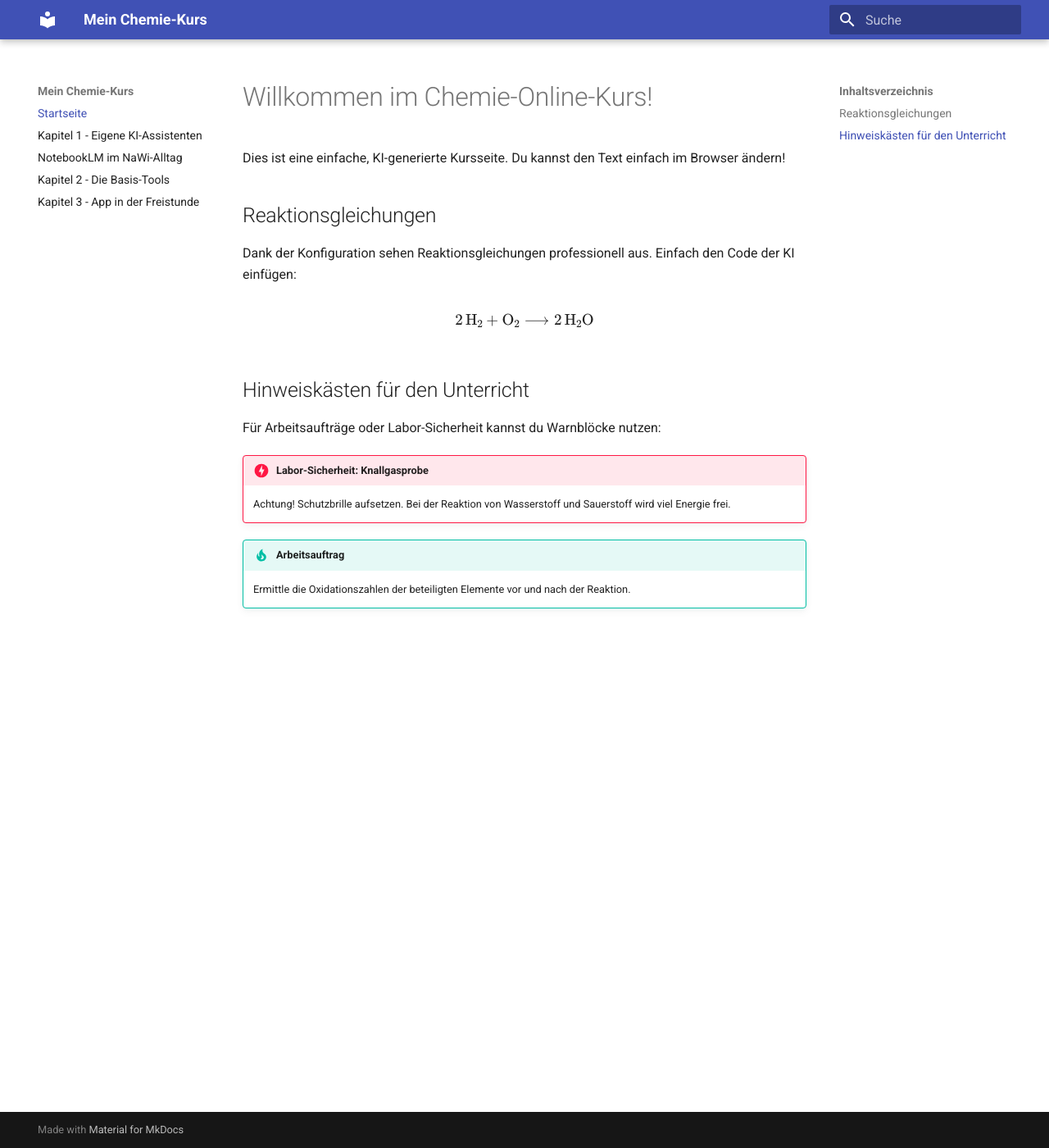
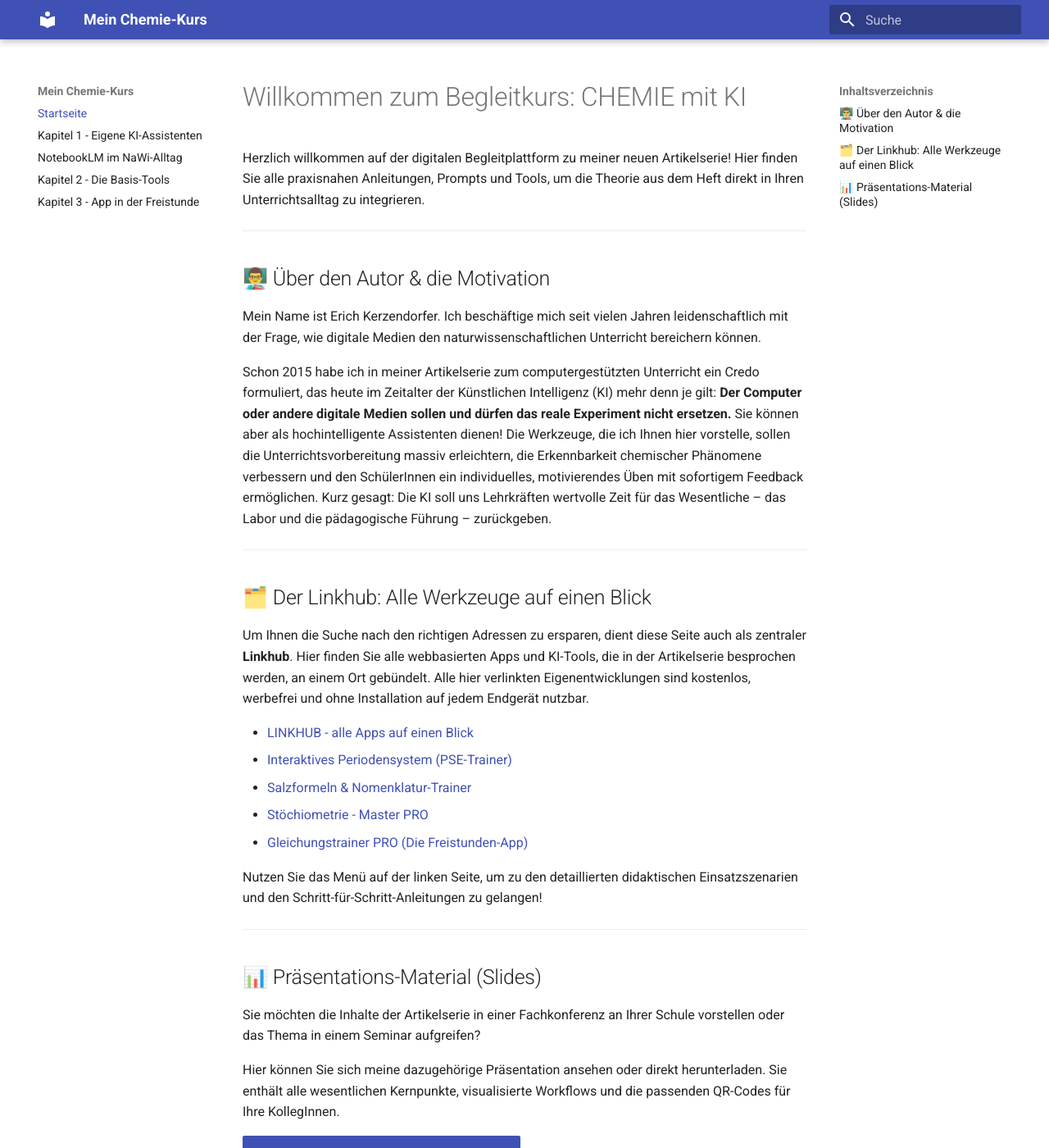
Before and after one commit to ekerzendorfer/CHEMIE-MIT-KI-ONLINEKURS, an MkDocs documentation site: the page built from docs/index.md, in a window 1280 px wide and 1400 px high. Shown: the whole window at 82% size. Built offline with MkDocs 1.6.1 and Material for MkDocs 9.7.7, drawn with Linux system fonts in a browser that asks for light colours; some of the changed text lies outside the part shown.

Commit message:
Revise course content and enhance resource sections
Updated course introduction and added new sections for author motivation, link hub, and presentation materials.

```diff
--- a/docs/index.md
+++ b/docs/index.md
@@ -1,17 +1,37 @@
-# Willkommen im Chemie-Online-Kurs!
+# Willkommen zum Begleitkurs: CHEMIE mit KI
 
-Dies ist eine einfache, KI-generierte Kursseite. Du kannst den Text einfach im Browser ändern!
+Herzlich willkommen auf der digitalen Begleitplattform zu meiner neuen Artikelserie! Hier finden Sie alle praxisnahen Anleitungen, Prompts und Tools, um die Theorie aus dem Heft direkt in Ihren Unterrichtsalltag zu integrieren.
 
-## Reaktionsgleichungen
-Dank der Konfiguration sehen Reaktionsgleichungen professionell aus. Einfach den Code der KI einfügen:
+---
 
-$$\ce{2H2 + O2 -> 2H2O}$$
+## 👨‍🏫 Über den Autor & die Motivation
 
-## Hinweiskästen für den Unterricht
-Für Arbeitsaufträge oder Labor-Sicherheit kannst du Warnblöcke nutzen:
+Mein Name ist Erich Kerzendorfer. Ich beschäftige mich seit vielen Jahren leidenschaftlich mit der Frage, wie digitale Medien den naturwissenschaftlichen Unterricht bereichern können.
 
-!!! danger "Labor-Sicherheit: Knallgasprobe"
-    Achtung! Schutzbrille aufsetzen. Bei der Reaktion von Wasserstoff und Sauerstoff wird viel Energie frei.
+Schon 2015 habe ich in meiner Artikelserie zum computergestützten Unterricht ein Credo formuliert, das heute im Zeitalter der Künstlichen Intelligenz (KI) mehr denn je gilt: **Der Computer oder andere digitale Medien sollen und dürfen das reale Experiment nicht ersetzen.** Sie können aber als hochintelligente Assistenten dienen! Die Werkzeuge, die ich Ihnen hier vorstelle, sollen die Unterrichtsvorbereitung massiv erleichtern, die Erkennbarkeit chemischer Phänomene verbessern und den SchülerInnen ein individuelles, motivierendes Üben mit sofortigem Feedback ermöglichen. Kurz gesagt: Die KI soll uns Lehrkräften wertvolle Zeit für das Wesentliche – das Labor und die pädagogische Führung – zurückgeben.
 
-!!! tip "Arbeitsauftrag"
-    Ermittle die Oxidationszahlen der beteiligten Elemente vor und nach der Reaktion.
+---
+
+## 🗂️ Der Linkhub: Alle Werkzeuge auf einen Blick
+
+Um Ihnen die Suche nach den richtigen Adressen zu ersparen, dient diese Seite auch als zentraler **Linkhub**. Hier finden Sie alle webbasierten Apps und KI-Tools, die in der Artikelserie besprochen werden, an einem Ort gebündelt. Alle hier verlinkten Eigenentwicklungen sind kostenlos, werbefrei und ohne Installation auf jedem Endgerät nutzbar.
+
+* [LINKHUB - alle Apps auf einen Blick]([DEIN_LINK_HIER](https://ekerzendorfer.github.io/CHEMIE_KI_LINKS/index.html))
+* [Interaktives Periodensystem (PSE-Trainer)](DEIN_LINK_HIER)
+* [Salzformeln & Nomenklatur-Trainer](DEIN_LINK_HIER)
+* [Stöchiometrie - Master PRO](DEIN_LINK_HIER)
+* [Gleichungstrainer PRO (Die Freistunden-App)](DEIN_LINK_HIER)
+
+Nutzen Sie das Menü auf der linken Seite, um zu den detaillierten didaktischen Einsatzszenarien und den Schritt-für-Schritt-Anleitungen zu gelangen!
+
+---
+
+## 📊 Präsentations-Material (Slides)
+
+Sie möchten die Inhalte der Artikelserie in einer Fachkonferenz an Ihrer Schule vorstellen oder das Thema in einem Seminar aufgreifen?
+
+Hier können Sie sich meine dazugehörige Präsentation ansehen oder direkt herunterladen. Sie enthält alle wesentlichen Kernpunkte, visualisierte Workflows und die passenden QR-Codes für Ihre KollegInnen.
+
+[Präsentation ansehen (Google Slides)]([DEIN_LINK_HIER](https://docs.google.com/presentation/d/1toaHCfHsOgpVb6t9SOg1yU2f6O_3G723OjRU5sdgrd8/edit?usp=sharing)){ .md-button .md-button--primary }
+
+[Präsentation als PDF herunterladen](DEIN_LINK_HIER){ .md-button }
```
